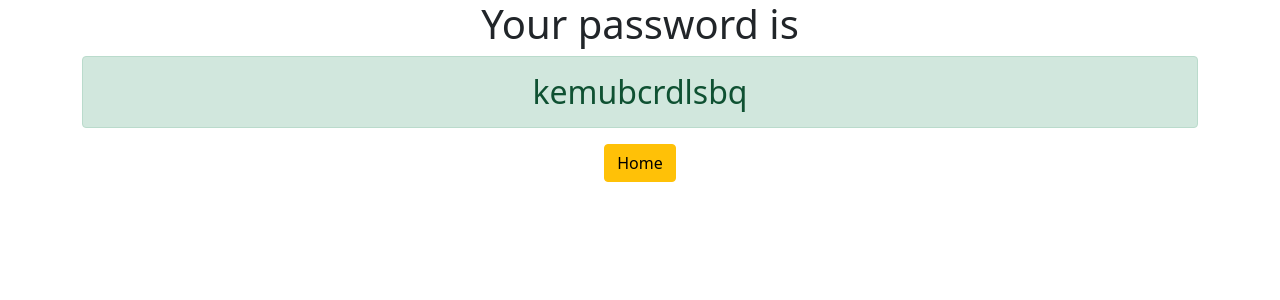
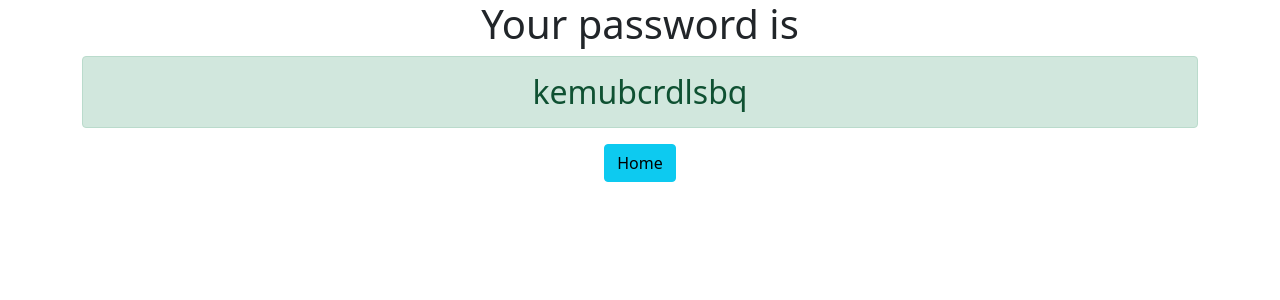
Before and after one commit to Vishnu-Mohanan/Password-generator, a Django app: page /password/ in a window 1280 px wide. Shown: the top 300 px of the page. Run offline with Django 3.2, Linux system fonts and the light colour scheme.

Commit message:
First update

```diff
--- a/generator/templates/generator/password.html
+++ b/generator/templates/generator/password.html
@@ -6,5 +6,5 @@
 
 <h2 class="alert alert-success">{{ password }}</h2>
 
-<a href="{% url 'home' %}" class="btn btn-warning">Home</a>
+<a href="{% url 'home' %}" class="btn btn-info">Home</a>
 </div>
--- a/password_generator/settings.py
+++ b/password_generator/settings.py
@@ -20,7 +20,7 @@ BASE_DIR = Path(__file__).resolve().parent.parent
 # See https://docs.djangoproject.com/en/3.1/howto/deployment/checklist/
 
 # SECURITY WARNING: keep the secret key used in production secret!
-SECRET_KEY = 'iqlmf$&fc90l2*$fu$*$p_x&p3n8+#o6+0xzzp5h(+*xsulqw!'
+SECRET_KEY = 'iqlmf$&fc90l2*$fu$*$p_x&p3n8+#o6+0xzzp5fijh(+*xsulqw!'
 
 # SECURITY WARNING: don't run with debug turned on in production!
 DEBUG = True
```
